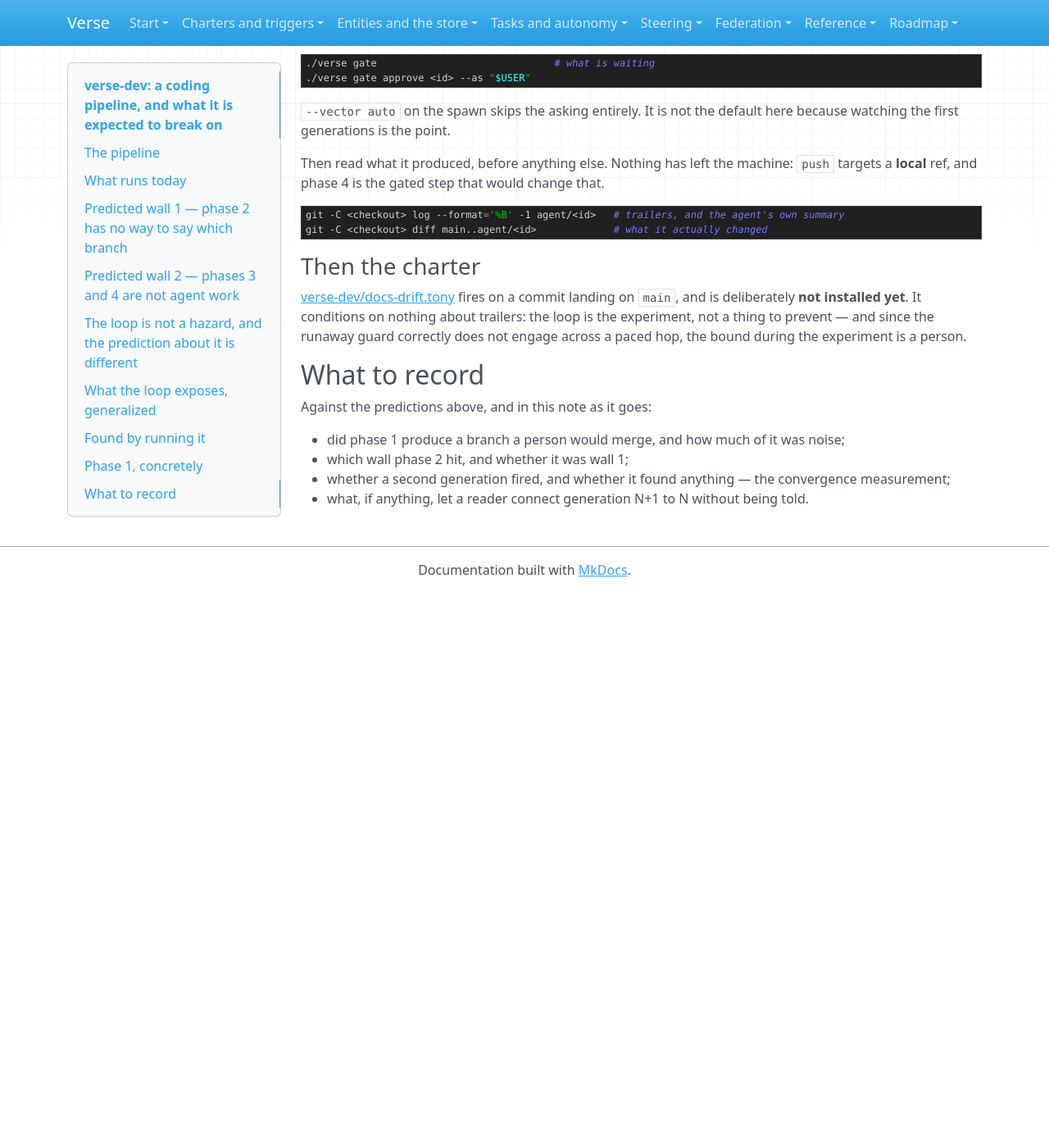
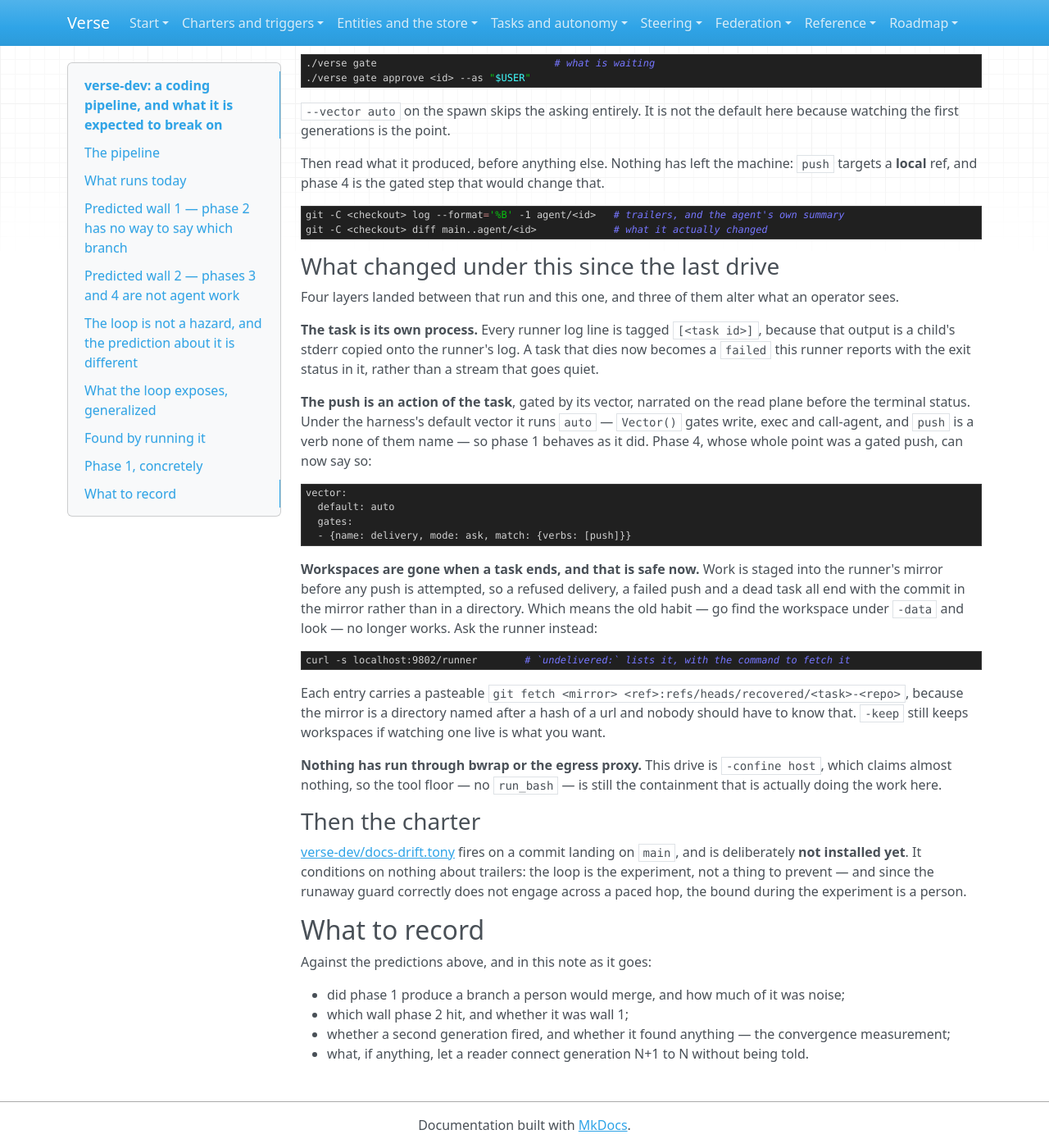
Before and after one commit to signadot/viff, an MkDocs documentation site: the page built from docs/working/verse-dev-coderunner.md, in a window 1280 px wide and 1400 px high, scrolled down 9861 px. Shown: the whole window at 82% size. Built offline with MkDocs 1.6.1, drawn with Linux system fonts in a browser that asks for light colours; before the commit the page ends 10584 px from its top, so only the background shows below that.

Commit message:
coderunner: the descriptor tells the truth about containment, and says what it is holding
Two things an operator reads before touching a runner, both of them wrong.

`GET /runner` reported hostProvides regardless of `-confine`, so a bwrap
deployment published the floor of the confiner it was not using — understating
itself in the one document somebody consults before pointing a charter at it.
Confiner grows a Ceiling(), and the field is named `perLeaf` rather than
`provides` because a per-leaf ceiling is not a catalogue of buildable points:
Provides refuses combinations no ceiling can express, and bwrap has one.

And staging made workspaces disposable, which quietly removed the thing an
operator used to `cd` into. Replacing it with a log line would have traded a lost
result for an unfindable one — the mirror is a directory named after a hash of a
remote url, so "the work is in the mirror" is not an answer. `undelivered:` now
lists every staged commit with what it was for, why it is still here, and a
pasteable `git fetch <mirror> <ref>:refs/heads/recovered/<task>-<repo>`.

Verified against the running binary, not only in tests: the descriptor renders,
and a launch into the shipped `verse-dev-hardened` environment is refused under
`-confine host` naming both rungs it cannot build.

Also updated the drive's operating manual (verse-dev-coderunner.md), which had
gone stale in three ways that would have confused the next run: log lines are
tagged with a task id now that a task is a child process; the push is a gated
action, with the vector clause phase 4 wanted; and the old habit of finding the
workspace under -data no longer works, because there is not one.

Tier: change
Checked: make check && make test && ./smoke.sh; coderunner -count=3; ran the
  binary and drove /runner and two refused spawns by hand

````diff
--- a/docs/working/verse-dev-coderunner.md
+++ b/docs/working/verse-dev-coderunner.md
@@ -482,6 +482,43 @@ git -C <checkout> log --format='%B' -1 agent/<id>   # trailers, and the agent's
 git -C <checkout> diff main..agent/<id>             # what it actually changed
 ```
 
+### What changed under this since the last drive
+
+Four layers landed between that run and this one, and three of them alter what an operator sees.
+
+**The task is its own process.** Every runner log line is tagged `[<task id>]`, because that
+output is a child's stderr copied onto the runner's log. A task that dies now becomes a `failed`
+this runner reports with the exit status in it, rather than a stream that goes quiet.
+
+**The push is an action of the task**, gated by its vector, narrated on the read plane before the
+terminal status. Under the harness's default vector it runs `auto` — `Vector()` gates write, exec
+and call-agent, and `push` is a verb none of them name — so phase 1 behaves as it did. Phase 4,
+whose whole point was a gated push, can now say so:
+
+```tony
+vector:
+  default: auto
+  gates:
+  - {name: delivery, mode: ask, match: {verbs: [push]}}
+```
+
+**Workspaces are gone when a task ends, and that is safe now.** Work is staged into the runner's
+mirror before any push is attempted, so a refused delivery, a failed push and a dead task all end
+with the commit in the mirror rather than in a directory. Which means the old habit — go find the
+workspace under `-data` and look — no longer works. Ask the runner instead:
+
+```sh
+curl -s localhost:9802/runner        # `undelivered:` lists it, with the command to fetch it
+```
+
+Each entry carries a pasteable `git fetch <mirror> <ref>:refs/heads/recovered/<task>-<repo>`,
+because the mirror is a directory named after a hash of a url and nobody should have to know that.
+`-keep` still keeps workspaces if watching one live is what you want.
+
+**Nothing has run through bwrap or the egress proxy.** This drive is `-confine host`, which claims
+almost nothing, so the tool floor — no `run_bash` — is still the containment that is actually
+doing the work here.
+
 ### Then the charter
 
 [verse-dev/docs-drift.tony](verse-dev/docs-drift.tony) fires on a commit landing on `main`, and
````
Also changed, not shown: 5 other files.
